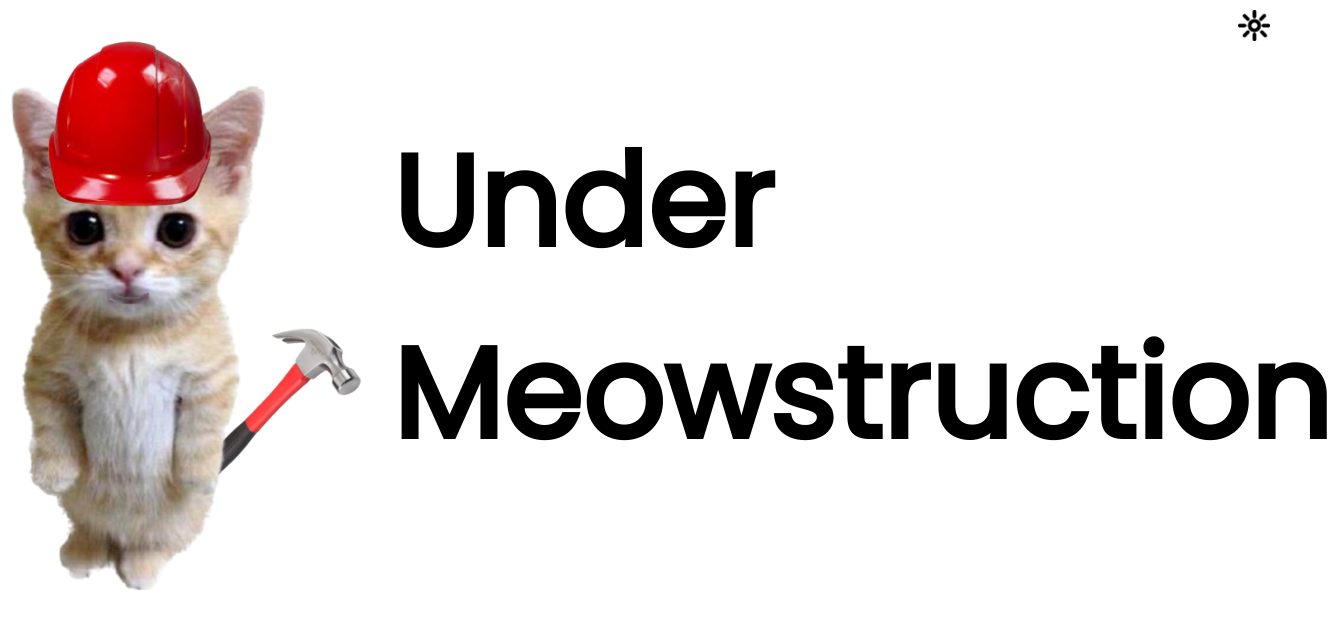
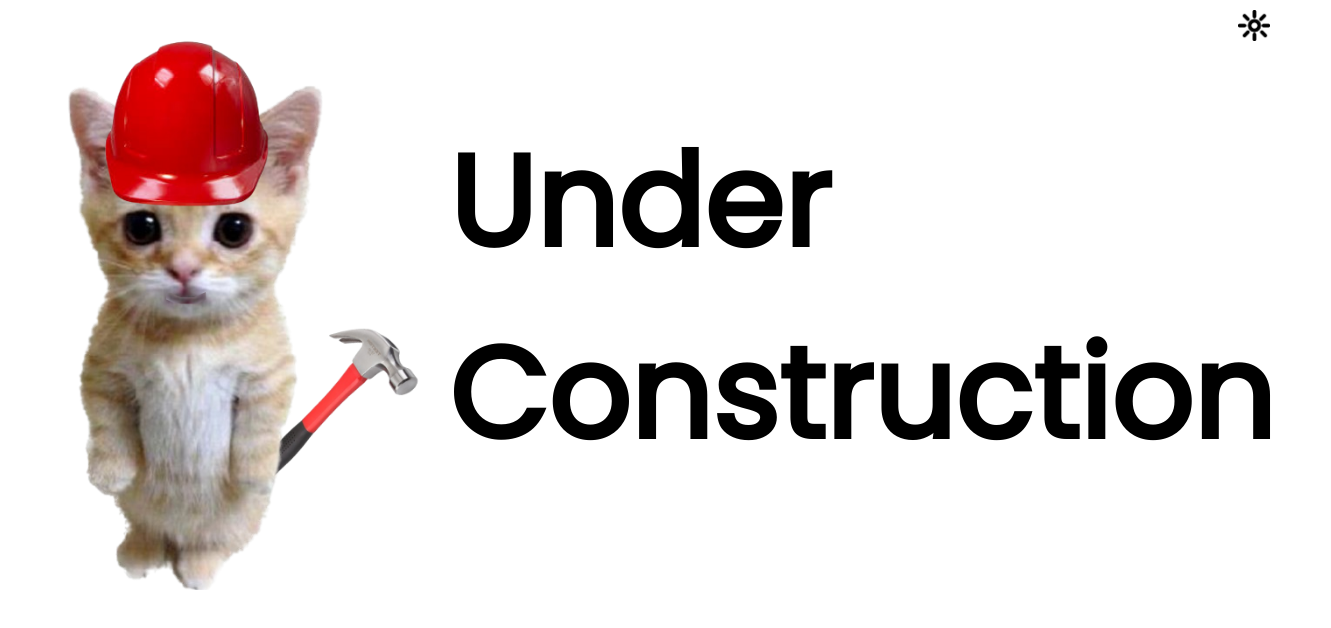
Before and after one commit to TuinboonDev/tuinboon.github.io, a plain HTML site: page index.html in a window 1280 px wide. Shown: the whole page, 1331 px wide, since content can reach past the window. Drawn offline with Linux system fonts and the light colour scheme.

Commit message:
Update index.html

```diff
--- a/index.html
+++ b/index.html
@@ -68,7 +68,7 @@
 <body id="body" class="bodylight">
     <img src="sun.png" id="icon" class="iconlight" onclick="changeMode()">
     <img src="cat.png" id="img">
-    <h1 id="text">Under <br>Meowstruction</h1>
+    <h1 id="text">Under <br>Construction</h1>
     <script>
         var toggle = false;
         function changeMode() {
```
